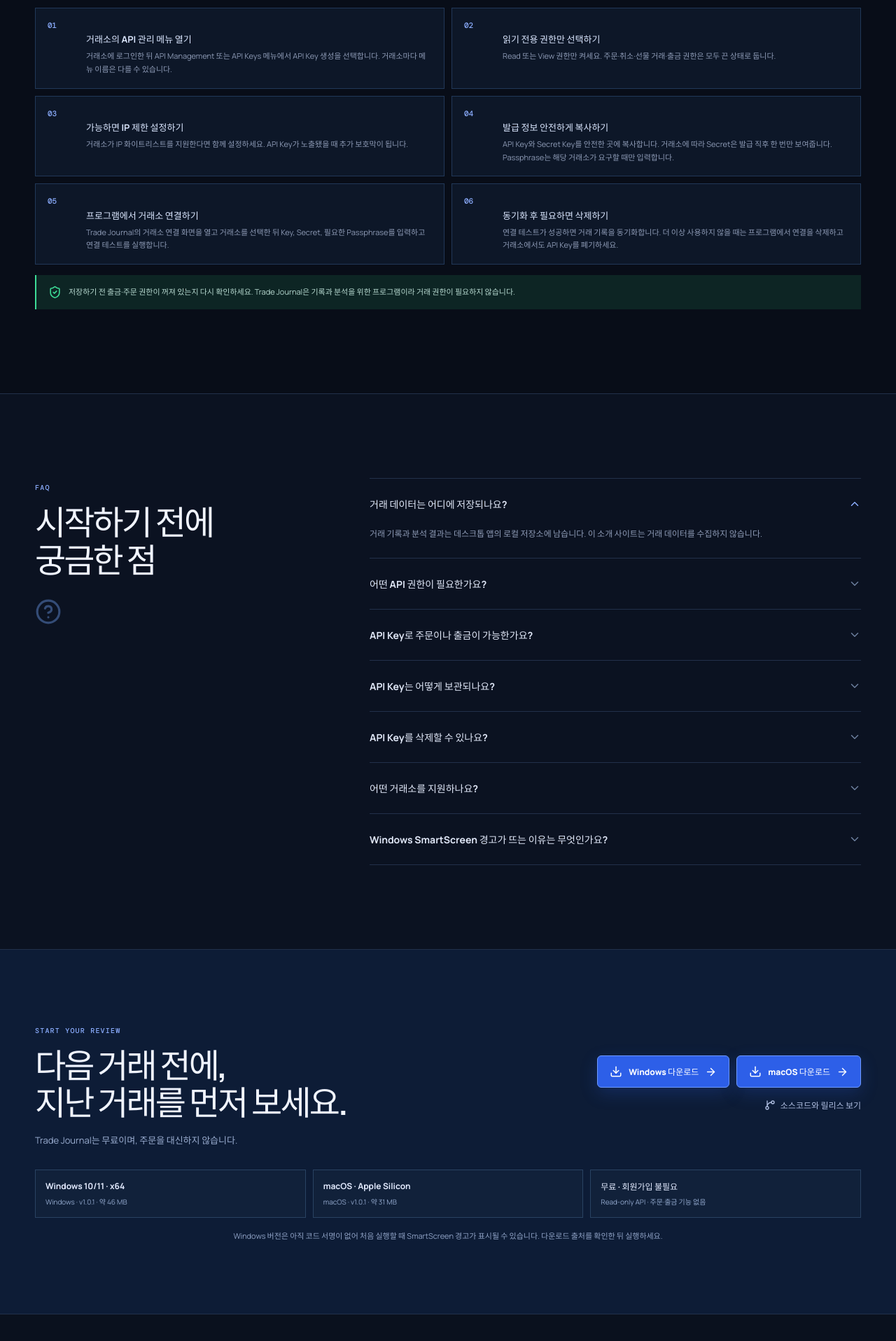
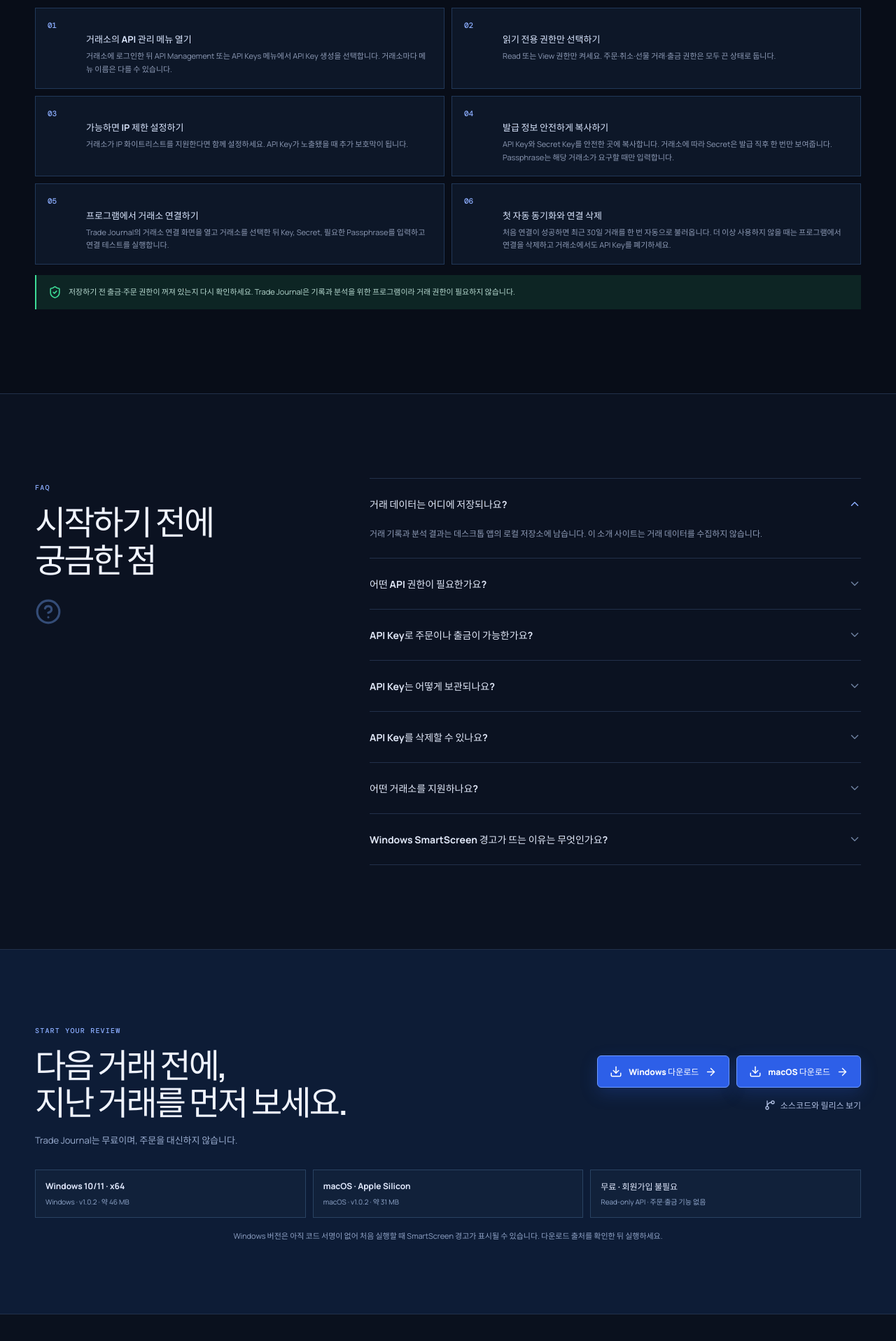
Before and after one commit to alfredcho91-ux/trade-journal-website, a React (Vite) app: page / in a window 1280 px wide. Shown: the part 5068-6984 px from the top of the page at 70% size. Built offline with nearby package versions, Linux system fonts and the light colour scheme; no server answers.

Commit message:
docs: describe initial trade sync

```diff
--- a/src/main.tsx
+++ b/src/main.tsx
@@ -26,7 +26,7 @@
 const macReleaseUrl = import.meta.env.VITE_MACOS_RELEASE_URL || 'https://github.com/alfredcho91-ux/trade-journal-free/releases/latest/download/Trade-Journal-Free-macOS.zip';
 const sourceUrl = 'https://github.com/alfredcho91-ux/trade-journal-free';
 const releaseInfo = {
-  version: 'v1.0.1',
+  version: 'v1.0.2',
   windowsSize: '약 46 MB',
   macosSize: '약 31 MB',
   windowsPlatform: 'Windows 10/11 · x64',
@@ -227,14 +227,14 @@
     ['Add an IP restriction when available', 'If the exchange supports an IP whitelist, use it. This adds another barrier if the key is exposed.'],
     ['Copy the credentials once', 'Copy the API key and secret to a safe place. Some exchanges show the secret only once. Enter a passphrase only when that exchange requires one.'],
     ['Connect inside the app', 'Open the exchange connection screen in Trade Journal, select the exchange, enter the key, secret, and required passphrase, then run the connection test.'],
-    ['Sync and remove when finished', 'Sync the trade history after the connection succeeds. If you stop using the connection, delete it from the app and revoke the key at the exchange.'],
+    ['First sync and removal', 'On the first successful connection, Trade Journal automatically imports the recent 30 days once. If you stop using the connection, delete it from the app and revoke the key at the exchange.'],
   ] : [
     ['거래소의 API 관리 메뉴 열기', '거래소에 로그인한 뒤 API Management 또는 API Keys 메뉴에서 API Key 생성을 선택합니다. 거래소마다 메뉴 이름은 다를 수 있습니다.'],
     ['읽기 전용 권한만 선택하기', 'Read 또는 View 권한만 켜세요. 주문·취소·선물 거래·출금 권한은 모두 끈 상태로 둡니다.'],
     ['가능하면 IP 제한 설정하기', '거래소가 IP 화이트리스트를 지원한다면 함께 설정하세요. API Key가 노출됐을 때 추가 보호막이 됩니다.'],
     ['발급 정보 안전하게 복사하기', 'API Key와 Secret Key를 안전한 곳에 복사합니다. 거래소에 따라 Secret은 발급 직후 한 번만 보여줍니다. Passphrase는 해당 거래소가 요구할 때만 입력합니다.'],
     ['프로그램에서 거래소 연결하기', 'Trade Journal의 거래소 연결 화면을 열고 거래소를 선택한 뒤 Key, Secret, 필요한 Passphrase를 입력하고 연결 테스트를 실행합니다.'],
-    ['동기화 후 필요하면 삭제하기', '연결 테스트가 성공하면 거래 기록을 동기화합니다. 더 이상 사용하지 않을 때는 프로그램에서 연결을 삭제하고 거래소에서도 API Key를 폐기하세요.'],
+    ['첫 자동 동기화와 연결 삭제', '처음 연결이 성공하면 최근 30일 거래를 한 번 자동으로 불러옵니다. 더 이상 사용하지 않을 때는 프로그램에서 연결을 삭제하고 거래소에서도 API Key를 폐기하세요.'],
   ];
   return (
     <div className="api-guide"><div className="api-guide-heading"><span className="eyebrow">{isEnglish ? 'API CONNECTION GUIDE' : 'API 발급 및 연결 안내'}</span><h3>{isEnglish ? 'Connect safely in a few steps.' : '안전하게 연결하는 순서'}</h3><p>{isEnglish ? 'The exact menu differs by exchange, but the permission rule is always the same: read-only access only.' : '거래소마다 메뉴 이름은 다르지만, 권한 원칙은 같습니다. 거래 기록을 읽는 권한만 사용하세요.'}</p></div><div className="api-step-grid">{steps.map(([title, copy], index) => <article key={title}><span>{String(index + 1).padStart(2, '0')}</span><div><h4>{title}</h4><p>{copy}</p></div></article>)}</div><div className="api-safety-note"><ShieldCheck size={19} /><p>{isEnglish ? 'Before saving: confirm that withdrawal and order permissions are off. Trade Journal is for recording and analysis; it does not need permission to trade.' : '저장하기 전 출금·주문 권한이 꺼져 있는지 다시 확인하세요. Trade Journal은 기록과 분석을 위한 프로그램이라 거래 권한이 필요하지 않습니다.'}</p></div></div>
```
